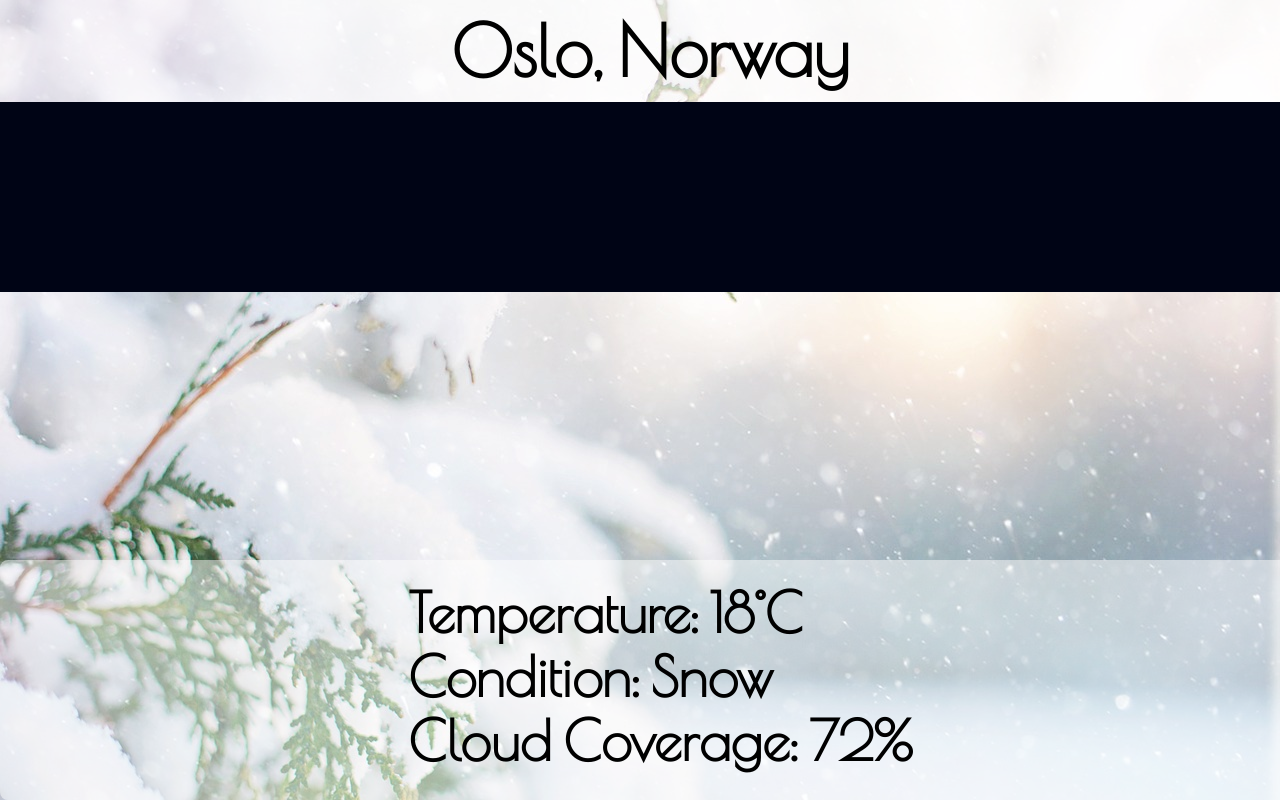
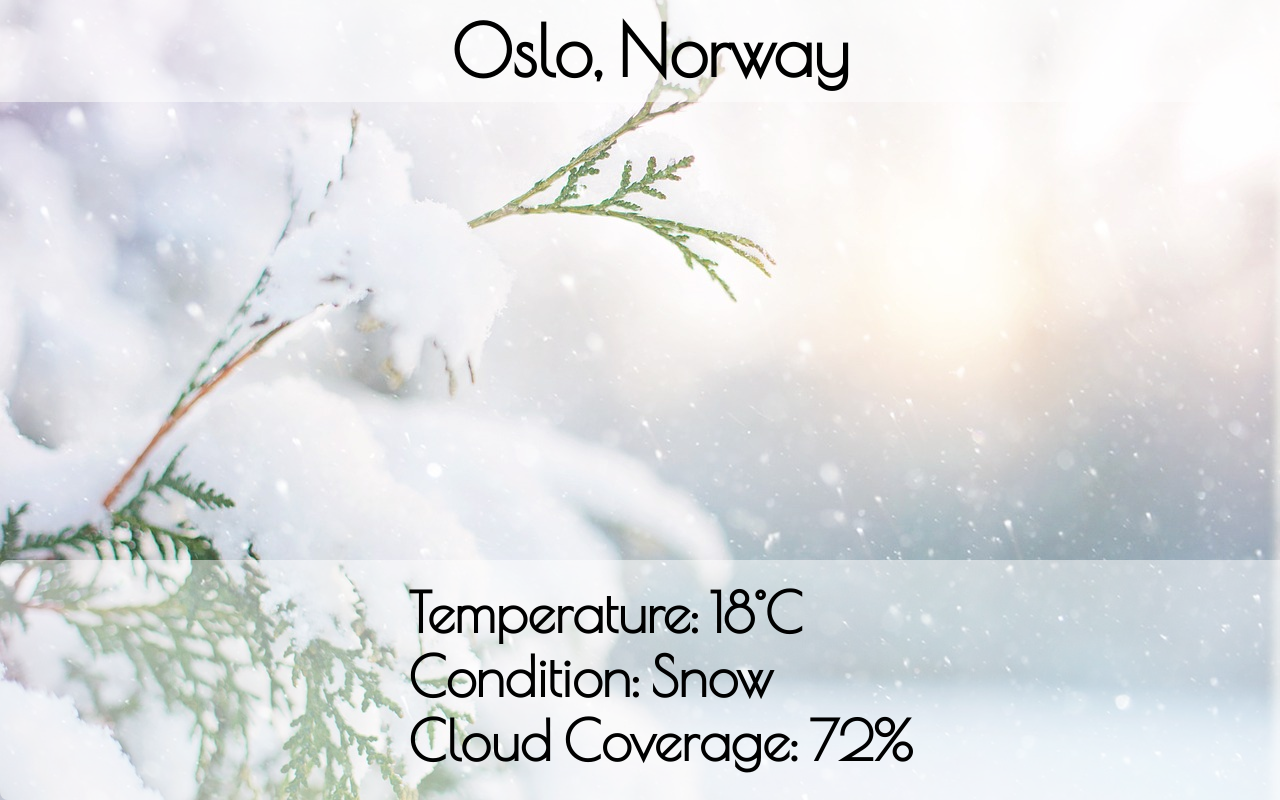
Before and after one commit to omfe1811/weathersimulator, a plain HTML site: page index.html in a window 1280 px wide. Drawn offline with nearby package versions, Linux system fonts and the light colour scheme; a web font is replaced by a local one.

Commit message:
Update style.css

```diff
--- a/style.css
+++ b/style.css
@@ -35,7 +35,6 @@ header {
   align-items: center;
   text-transform: capitalize;
   color: red;
-  background-color: rgb(0, 4, 21);
 }
 
 #WeatherConditions {
```
